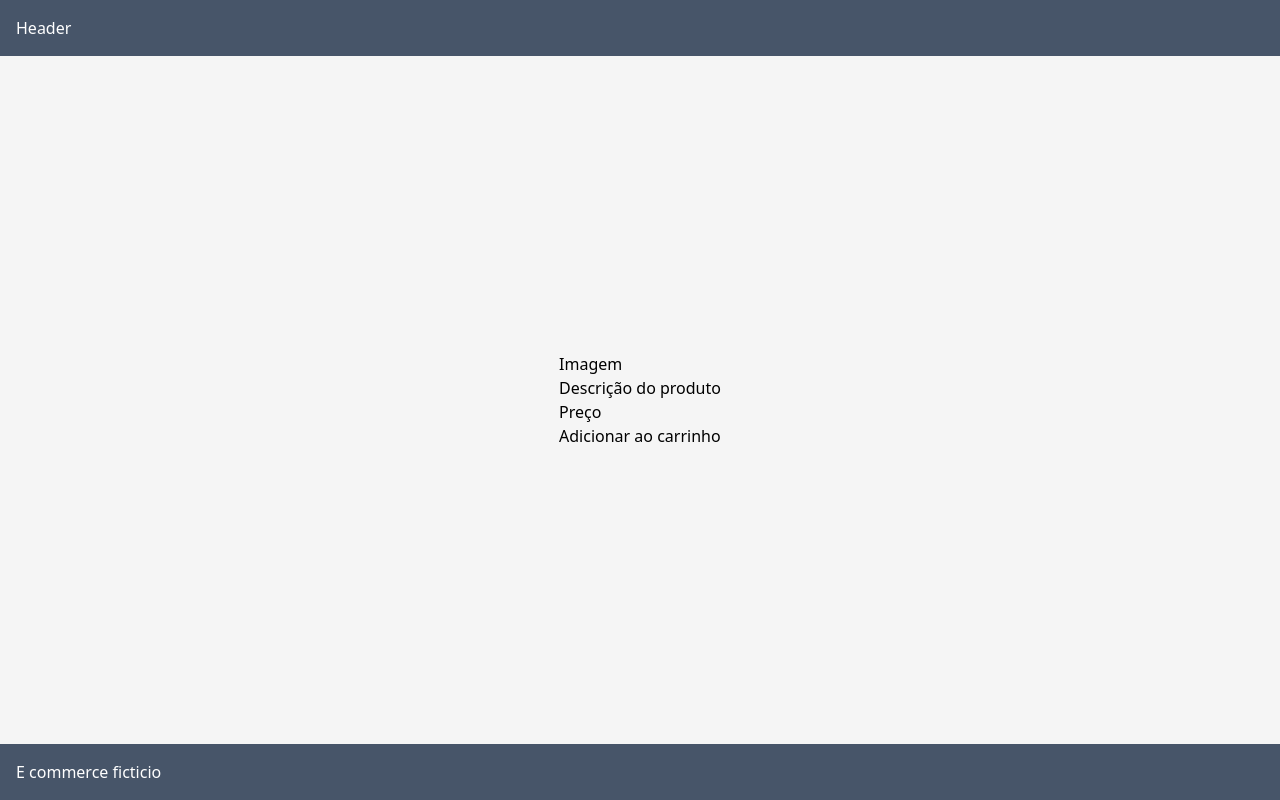
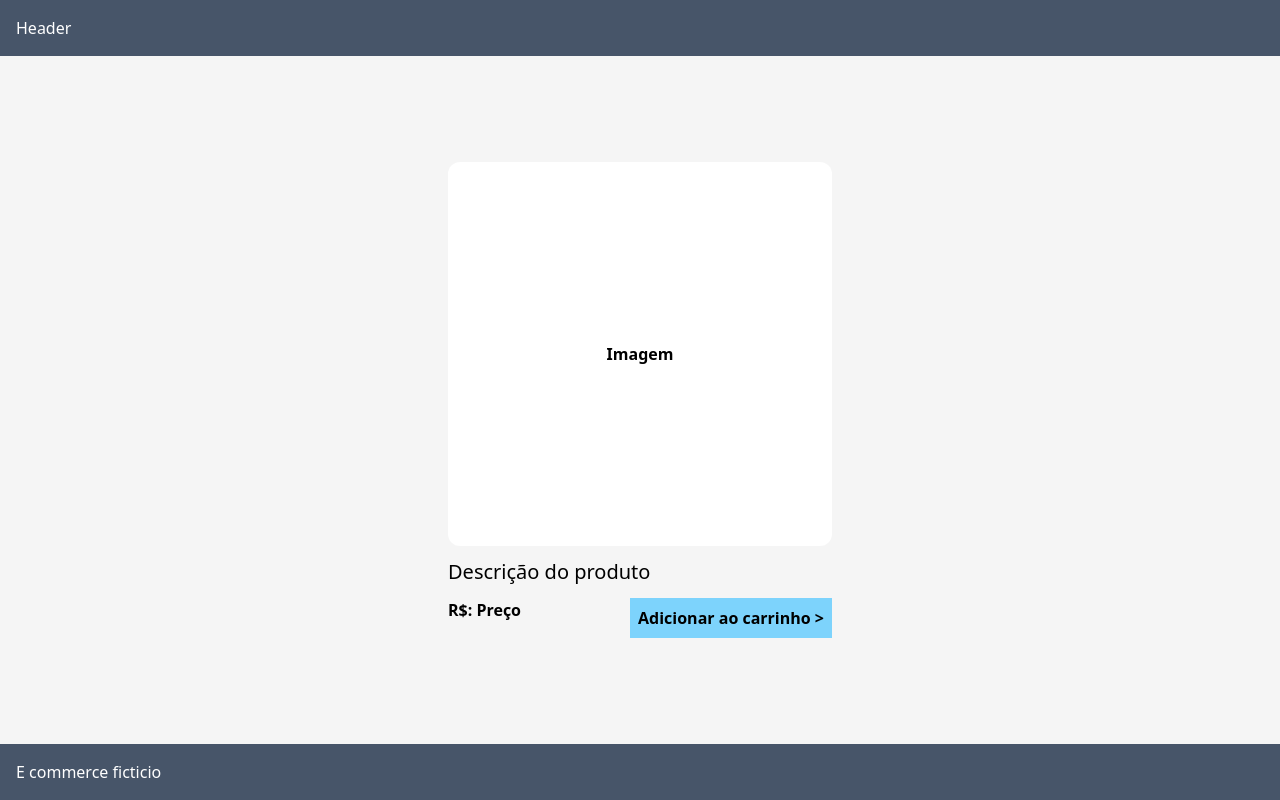
Before and after one commit to rSaydelleS/fast-in, a React (Vite) app in the folder Front-End/ecommerce/: page / in a window 1280 px wide. Built offline with nearby package versions, Linux system fonts and the light colour scheme.

Commit message:
Estilizando o ItemCard

```diff
--- a/Front-End/ecommerce/src/components/Card/Item_Card.jsx
+++ b/Front-End/ecommerce/src/components/Card/Item_Card.jsx
@@ -2,18 +2,20 @@ const Item_Card = () => {
   return (
     <>
       <main>
-        <section>
+        <section className="w-96 h-96 bg-white rounded-xl font-bold flex justify-center items-center ">
           <h1>Imagem</h1>
         </section>
-        <section>
+        <section className="text-xl py-3">
           <p>Descrição do produto</p>
         </section>
-        <section>
+        <section className="flex flex-row justify-between font-bold">
           <section>
-            <h3>Preço</h3>
+            <h3>R$: Preço</h3>
           </section>
           <section>
-            <button>Adicionar ao carrinho</button>
+            <button className="bg-sky-300 py-2 px-2 hover:rounded-lg hover:bg-sky-500 transition-all duration-500">
+              Adicionar ao carrinho {">"}
+            </button>
           </section>
         </section>
       </main>
```
